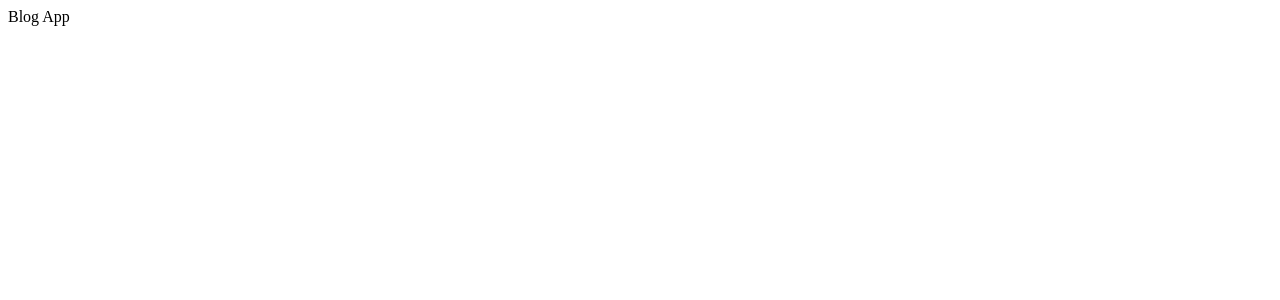
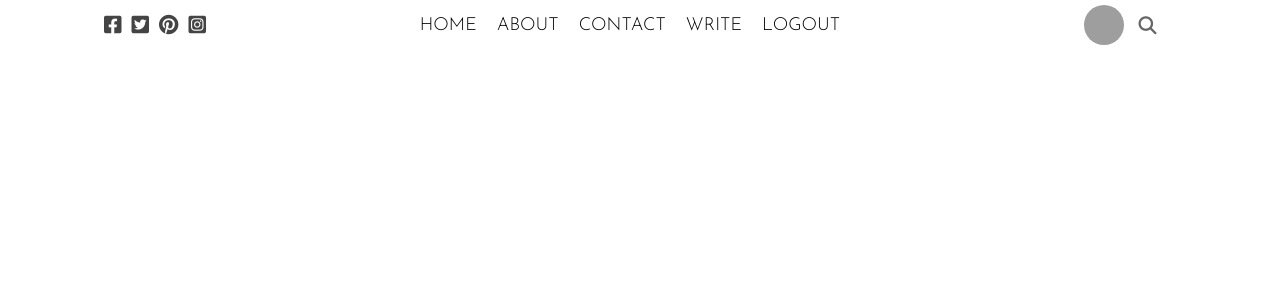
Before and after one commit to Aashay30/blog-app, a React (Create React App) app: page / in a window 1280 px wide. Shown: the top 300 px of the page. Built offline with nearby package versions, Linux system fonts and the light colour scheme; grey boxes are pictures that could not be loaded.

Commit message:
added-navbar

```diff
--- a/public/index.html
+++ b/public/index.html
@@ -15,6 +15,7 @@
       href="https://fonts.googleapis.com/css2?family=Josefin+Sans:wght@100;200;300;400;500;600;700&family=Lora:ital,wght@1,400;1,500;1,600&family=Varela&family=Varela+Round&display=swap"
       rel="stylesheet"
     />
+    <link rel="stylesheet" href="https://cdnjs.cloudflare.com/ajax/libs/font-awesome/6.4.2/css/all.min.css" integrity="sha512-z3gLpd7yknf1YoNbCzqRKc4qyor8gaKU1qmn+CShxbuBusANI9QpRohGBreCFkKxLhei6S9CQXFEbbKuqLg0DA==" crossorigin="anonymous" referrerpolicy="no-referrer" />
     <title>Blog React App</title>
   </head>
   <body>
--- /dev/null
+++ b/src/App.css
@@ -0,0 +1,3 @@
+.App{
+    margin: 0px;
+}
--- a/src/App.js
+++ b/src/App.js
@@ -1,5 +1,7 @@
+import NavBar from "./nav-bar/NavBar";
+
 function App() {
-  return <div className="App">Blog App</div>;
+  return <div className="App"><NavBar></NavBar></div>;
 }
 
 export default App;
--- /dev/null
+++ b/src/index.css
@@ -0,0 +1,3 @@
+body{
+    margin: 0;
+}
--- a/src/index.js
+++ b/src/index.js
@@ -1,6 +1,7 @@
 import React from "react";
 import ReactDOM from "react-dom/client";
 import App from "./App";
+import "./index.css";
 
 const root = ReactDOM.createRoot(document.getElementById("root"));
 root.render(
--- /dev/null
+++ b/src/nav-bar/NavBar.jsx
@@ -0,0 +1,33 @@
+import "./navbar.css";
+
+export default function NavBar() {
+  return (
+    <>
+      <div className="nav">
+        <div className="topLeft">
+          <i className="topIcon fa-brands fa-square-facebook"></i>
+          <i className="topIcon fa-brands fa-square-twitter"></i>
+          <i className="topIcon fa-brands fa-pinterest"></i>
+          <i className="topIcon fa-brands fa-square-instagram"></i>
+        </div>
+        <div className="topCenter">
+          <ul className="topList">
+            <li className="topListItem">HOME</li>
+            <li className="topListItem">ABOUT</li>
+            <li className="topListItem">CONTACT</li>
+            <li className="topListItem">WRITE</li>
+            <li className="topListItem">LOGOUT</li>
+          </ul>
+        </div>
+        <div className="topRight">
+          <img
+            className="topImg"
+            src="https://thebiem.com/wp-content/uploads/2019/01/Ibuki-Ueoka-min.png"
+            alt="profile-pic"
+          />
+          <i className="topSearchIcon fa-solid fa-magnifying-glass"></i>
+        </div>
+      </div>
+    </>
+  );
+}
--- /dev/null
+++ b/src/nav-bar/navbar.css
@@ -0,0 +1,57 @@
+.nav{
+    align-items: center;
+    background-color: white;
+    display: flex;
+    font-family: 'Josefin Sans', sans-serif;
+    height: 50px;
+    position: sticky;
+    top: 0;
+    width: 100%;
+}
+
+.topLeft, .topRight{
+    flex: 3;
+    display: flex;
+    align-items: center;
+    justify-content: center;
+}
+
+.topCenter{
+    flex: 6;
+}
+
+.topImg{
+    height: 40px;
+    width: 40px;
+    border-radius: 50%;
+    object-fit: cover;
+}
+
+.topIcon{
+    font-size: 20px;
+    margin-right: 10px;
+    color: #444;
+    cursor: pointer;
+}
+
+.topList{
+    display: flex;
+    justify-content: center;
+    margin: 0;
+    padding: 0;
+    list-style: none;
+}
+
+.topListItem{
+    margin-right: 20px;
+    font-size: 18px;
+    font-weight: 300;
+    cursor: pointer;
+}
+
+.topSearchIcon{
+    font-size: 18px;
+    color: #666;
+    cursor: pointer;
+    margin-left: 15px;
+}
```
